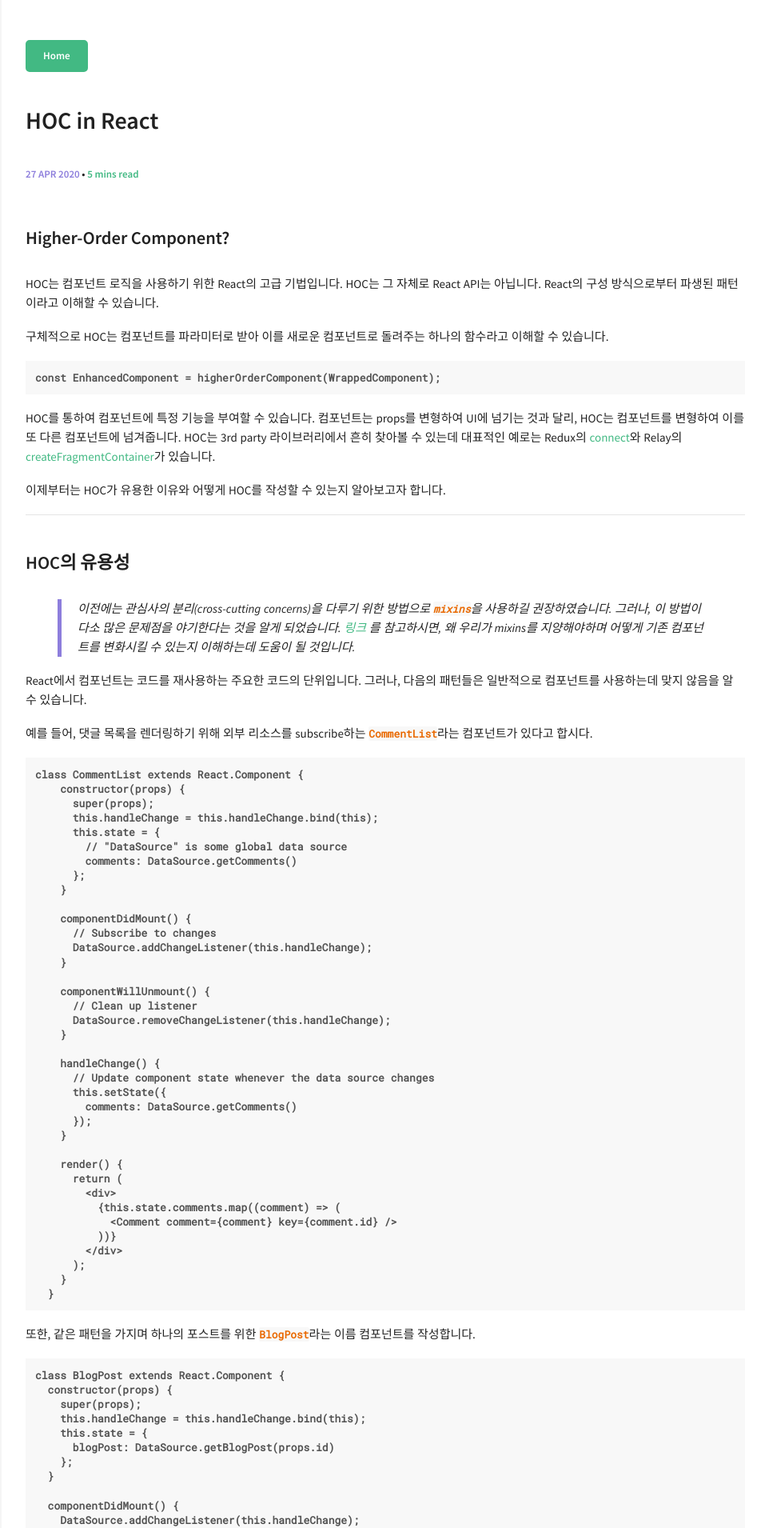
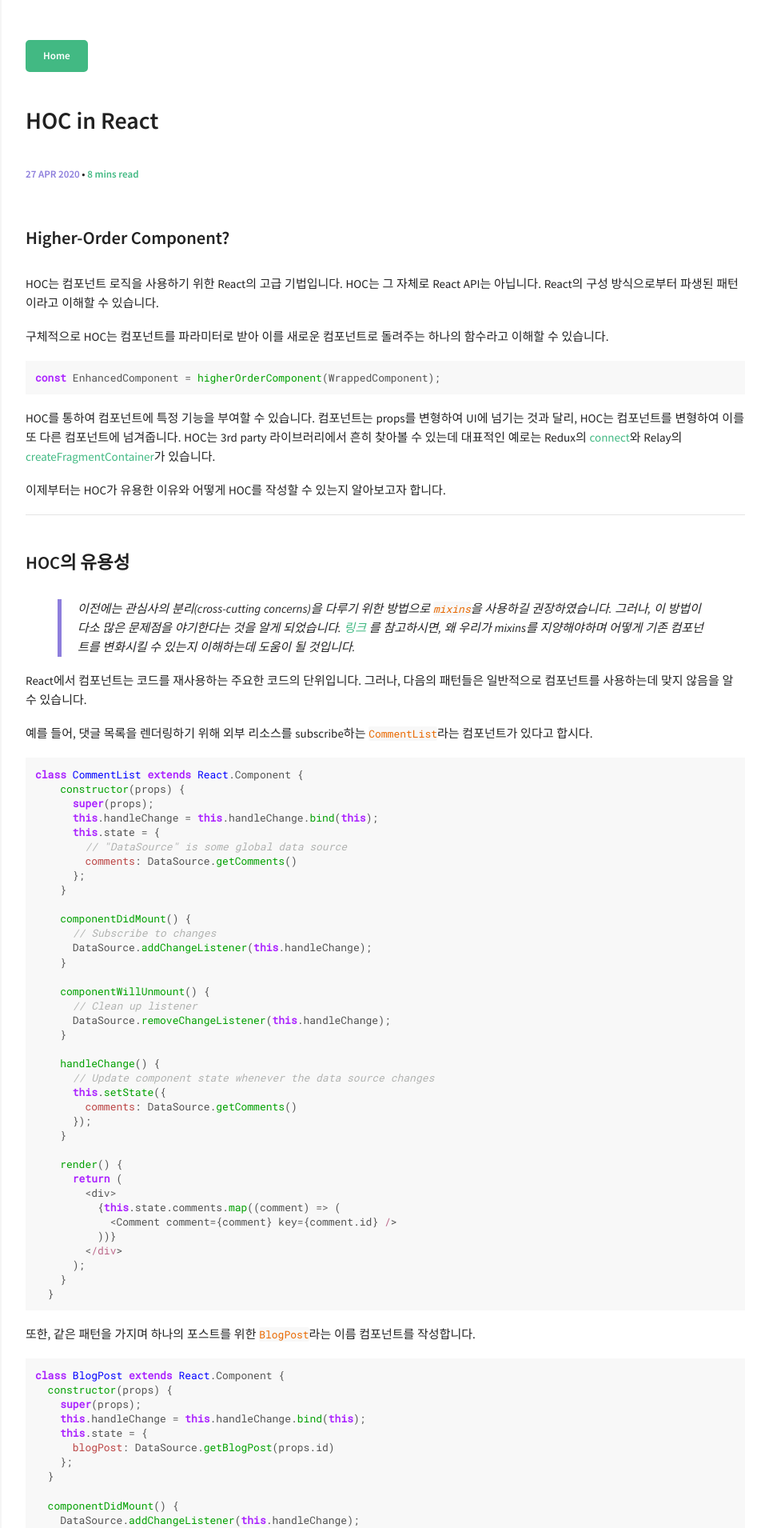
Before and after one commit to chanmi-lee/dev-blog, a Jekyll site: the page built from _posts/2020-04-27-what-is-hoc-and-how-to-use-it-in-react.md, in a window 1280 px wide. Shown: the top 1910 px of the page at 80% size, without its empty margins (318-1280 px from the left). Built offline with Jekyll 4.4.1, drawn with Linux system fonts in a browser that asks for light colours; comment, search, counter and statistics services are not loaded; some of the changed text lies outside the part shown.

Commit message:
update contents
remove highlighting effect an conver code blocks as js format

````diff
--- a/_posts/2020-04-27-what-is-hoc-and-how-to-use-it-in-react.md
+++ b/_posts/2020-04-27-what-is-hoc-and-how-to-use-it-in-react.md
@@ -15,7 +15,7 @@ React의 구성 방식으로부터 파생된 패턴이라고 이해할 수 있
 
 구체적으로 HOC는 컴포넌트를 파라미터로 받아 이를 새로운 컴포넌트로 돌려주는 하나의 함수라고 이해할 수 있습니다.
 
-```
+```js
 const EnhancedComponent = higherOrderComponent(WrappedComponent);
 ```
 
@@ -38,7 +38,7 @@ React에서 컴포넌트는 코드를 재사용하는 주요한 코드의 단위
 
 예를 들어, 댓글 목록을 렌더링하기 위해 외부 리소스를 subscribe하는 `CommentList`라는 컴포넌트가 있다고 합시다.
 
-```
+```js
 class CommentList extends React.Component {
     constructor(props) {
       super(props);
@@ -80,7 +80,7 @@ class CommentList extends React.Component {
 
 또한, 같은 패턴을 가지며 하나의 포스트를 위한 `BlogPost`라는 이름 컴포넌트를 작성합니다.
 
-```
+```js
 class BlogPost extends React.Component {
   constructor(props) {
     super(props);
@@ -130,7 +130,7 @@ HOC의 원리는 파라미터로 컴포넌트를 받아오고 함수 내부에
 우선 HOC의 틀을 작성해보겠습니다.
 
 
-```
+```js
 const CommentListWithSubscription = withSubscription(
     CommentList,
     (DataSource) => DataSource.getComments()
@@ -148,7 +148,7 @@ const BlogPostWithSubscription = withSubscription(
 첫 번째 파라미터는 감싸진 컴포넌트(Wrapped component) 입니다.
 두 번째 파라미터는 우리가 알고자 하는 데이터로 이를 DataSource로 받아와 props로 넘겨줍니다.
 
-```
+```js
 // This function takes a component...
 function withSubscription(WrappedComponent, selectData) {
   // ...and returns another component...
@@ -208,7 +208,7 @@ React의 diffing algorithm (혹은 reconciliation라고 불린다) 은 기존의
 
 일반적으로 이 내용에 대해 고민할 필요는 없습니다. 하지만 컴포넌트의 render 메소드에 HOC를 사용하는 경우는 다릅니다.
 
-```
+```js
 render() {
   // A new version of EnhancedComponent is created on every render
   // EnhancedComponent1 !== EnhancedComponent2
@@ -230,7 +230,7 @@ render() {
 컴포넌트에 HOC를 적용할 때, 기존의 컴포넌트는 컨테이너 컴포넌트에 의해 감싸집니다.
 이는 새로운 컴포넌트는 기존 컴포넌트가 가진 어떠한 static method도 가지지 못함을 의미합니다.
 
-```
+```js
 // Define a static method
 WrappedComponent.staticMethod = function() {/*...*/}
 // Now apply a HOC
@@ -242,7 +242,7 @@ typeof EnhancedComponent.staticMethod === 'undefined' // true
 
 이를 해결하기 위해서는, 기존의 컴포넌트를 돌려주기 전에 컨테이너 컴포넌트에서 메소드를 복제해줘야 합니다.
 
-```
+```js
 function enhance(WrappedComponent) {
     class Enhance extends React.Component {/*...*/}
     // Must know excatly which method(s) to copy :(
@@ -254,7 +254,7 @@ function enhance(WrappedComponent) {
 그러나 이는 정확히 어떤 메소드를 복제해줘야 할 지 알아야 함을 의미합니다.
 `hoist-non-react-statics` 를 사용하면 자동으로 모든 non-React static method를 복제할 수도 있습니다.
 
-```
+```js
 import hoistNonReactStatic from 'hoist-non-react-statics';
 function enhance(WrappedComponent) {
   class Enhance extends React.Component {/*...*/}
@@ -265,7 +265,7 @@ function enhance(WrappedComponent) {
 
 또 다른 방법으로는 컴포넌트로부터 별도로 static method를 export하는 방법도 있습니다.
 
-```
+```js
 // Instead of...
 MyComponent.someFunction = someFunction;
 export default MyComponent;
--- a/_sass/components/_syntax-highlighting.scss
+++ b/_sass/components/_syntax-highlighting.scss
@@ -14,7 +14,6 @@ code {
   color: #e96900;
   border-radius: 2px;
   white-space: nowrap;
-  font-weight: bold;
   font-size: 13px;
 }
 
````
Also changed, not shown: _posts/2020-03-29-web-standard-and-cross-browsing-issue.md (+2 -2 lines), _posts/2020-04-12-refs-in-react.md (+5 -5 lines), _posts/2020-05-23-JavaScript-Function.md (+8 -8 lines), _posts/2020-06-07-JavaScript-Visualized-Event-Loop.md (+3 -2 lines).
